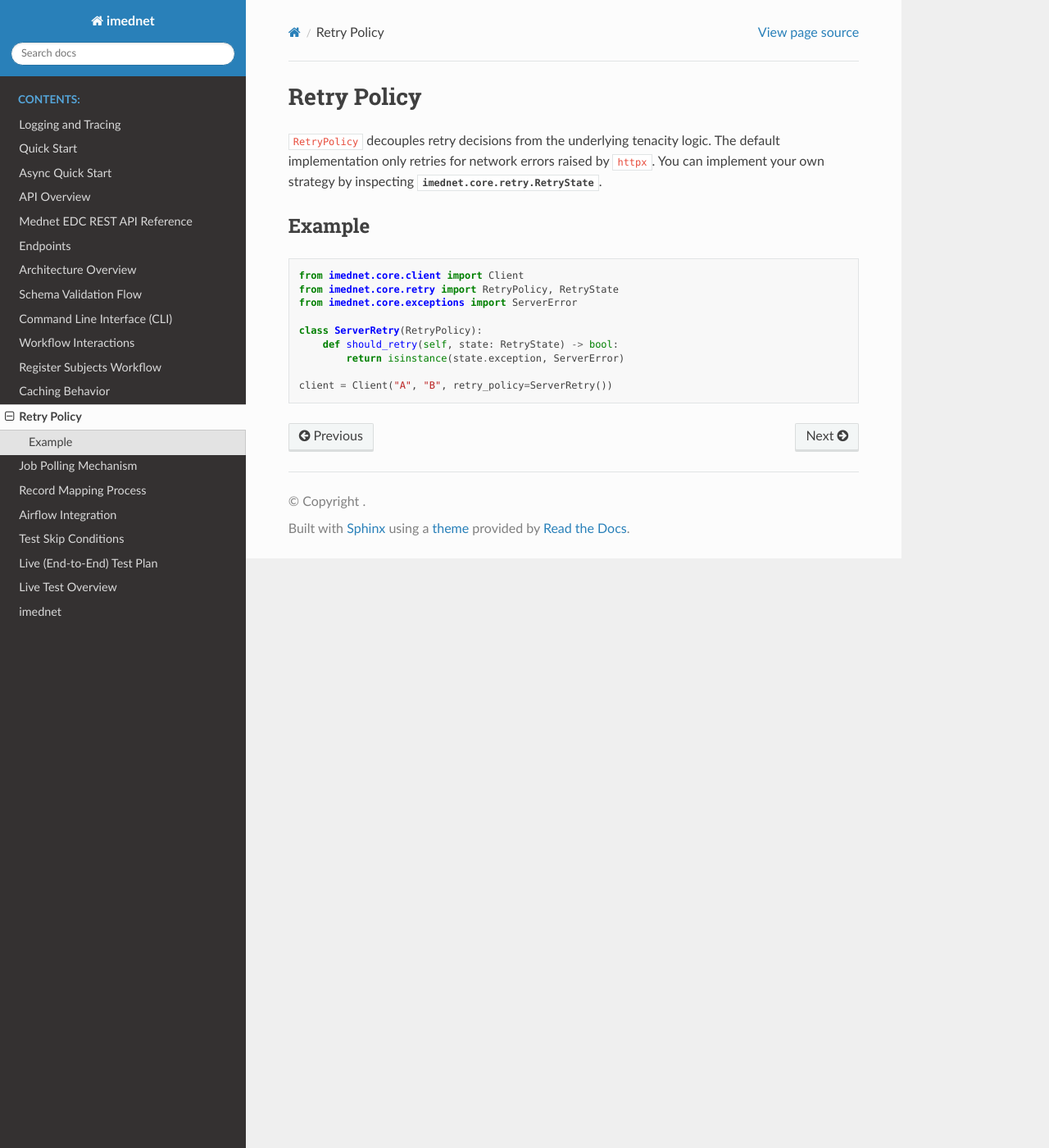
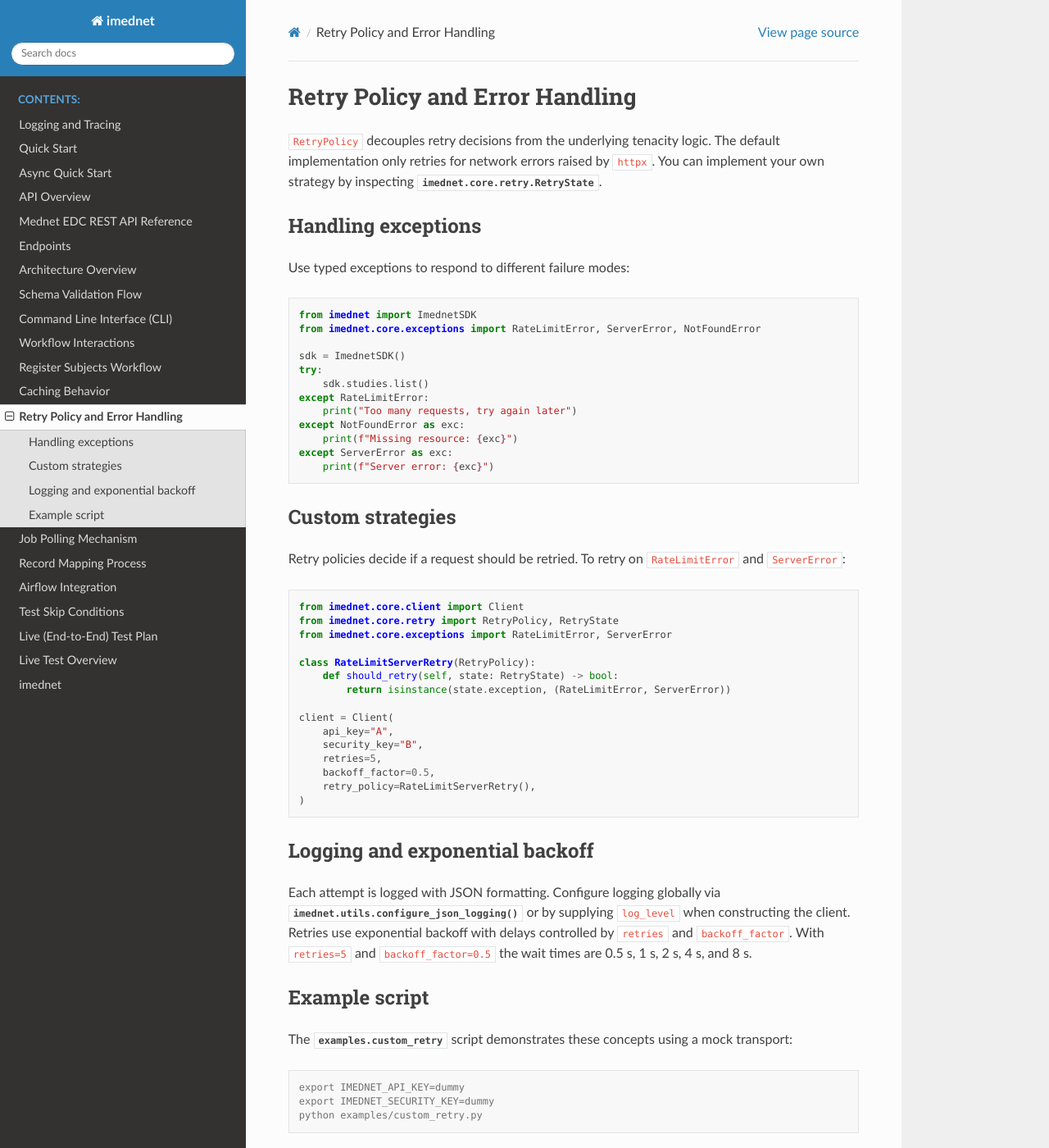
Before and after one commit to fderuiter/imednet-python-sdk, a Sphinx documentation site: the page built from docs/retry_policy.rst, in a window 1280 px wide and 1400 px high. Shown: the whole window at 82% size. Built offline with Sphinx 7.4.7 and the Read the Docs theme 3.1.0, drawn with Linux system fonts in a browser that asks for light colours.

Commit message:
examples: add custom retry demo (#457)

```diff
--- a/docs/api_overview.rst
+++ b/docs/api_overview.rst
@@ -34,6 +34,9 @@
 * ``404`` – :class:`~imednet.core.exceptions.NotFoundError`
 * ``429`` – :class:`~imednet.core.exceptions.RateLimitError`
 * ``5xx`` – :class:`~imednet.core.exceptions.ServerError`
+
+See :doc:`retry_policy` for examples of handling these errors and configuring
+custom retry logic.
 
 Filtering
 ---------
--- a/docs/conf.py
+++ b/docs/conf.py
@@ -124,6 +124,10 @@
     "imednet.validation.rst",
     "imednet.integrations.airflow.rst",
     "imednet.testing.rst",
+    "imednet.auth.rst",
+    "imednet.errors.rst",
+    "imednet.http.rst",
+    "imednet.pagination.rst",
 ]  # annotated per mypy requirement
 html_static_path: list[str] = ["_static"]
 
--- a/docs/quick_start.rst
+++ b/docs/quick_start.rst
@@ -50,3 +50,6 @@
            return isinstance(state.exception, ServerError)
 
    sdk = ImednetSDK(retry_policy=ServerRetry())
+
+See :doc:`retry_policy` for more guidance on error handling and exponential
+backoff.
--- a/docs/retry_policy.rst
+++ b/docs/retry_policy.rst
@@ -1,21 +1,71 @@
-Retry Policy
-============
+Retry Policy and Error Handling
+===============================
 
 ``RetryPolicy`` decouples retry decisions from the underlying tenacity logic.
 The default implementation only retries for network errors raised by ``httpx``.
 You can implement your own strategy by inspecting :class:`imednet.core.retry.RetryState`.
 
-Example
--------
+Handling exceptions
+-------------------
+
+Use typed exceptions to respond to different failure modes:
+
+.. code-block:: python
+
+   from imednet import ImednetSDK
+   from imednet.core.exceptions import RateLimitError, ServerError, NotFoundError
+
+   sdk = ImednetSDK()
+   try:
+       sdk.studies.list()
+   except RateLimitError:
+       print("Too many requests, try again later")
+   except NotFoundError as exc:
+       print(f"Missing resource: {exc}")
+   except ServerError as exc:
+       print(f"Server error: {exc}")
+
+Custom strategies
+-----------------
+
+Retry policies decide if a request should be retried. To retry on
+``RateLimitError`` and ``ServerError``:
 
 .. code-block:: python
 
    from imednet.core.client import Client
    from imednet.core.retry import RetryPolicy, RetryState
-   from imednet.core.exceptions import ServerError
+   from imednet.core.exceptions import RateLimitError, ServerError
 
-   class ServerRetry(RetryPolicy):
+   class RateLimitServerRetry(RetryPolicy):
        def should_retry(self, state: RetryState) -> bool:
-           return isinstance(state.exception, ServerError)
+           return isinstance(state.exception, (RateLimitError, ServerError))
 
-   client = Client("A", "B", retry_policy=ServerRetry())
+   client = Client(
+       api_key="A",
+       security_key="B",
+       retries=5,
+       backoff_factor=0.5,
+       retry_policy=RateLimitServerRetry(),
+   )
+
+Logging and exponential backoff
+-------------------------------
+
+Each attempt is logged with JSON formatting. Configure logging globally via
+:func:`imednet.utils.configure_json_logging` or by supplying ``log_level`` when
+constructing the client. Retries use exponential backoff with delays controlled
+by ``retries`` and ``backoff_factor``. With ``retries=5`` and ``backoff_factor=0.5``
+the wait times are 0.5 s, 1 s, 2 s, 4 s, and 8 s.
+
+Example script
+--------------
+
+The :mod:`examples.custom_retry` script demonstrates these concepts using a mock
+transport:
+
+.. code-block:: console
+
+   export IMEDNET_API_KEY=dummy
+   export IMEDNET_SECURITY_KEY=dummy
+   python examples/custom_retry.py
```
Also changed, not shown: CHANGELOG.md (+2 -0 lines), 1 other file.
